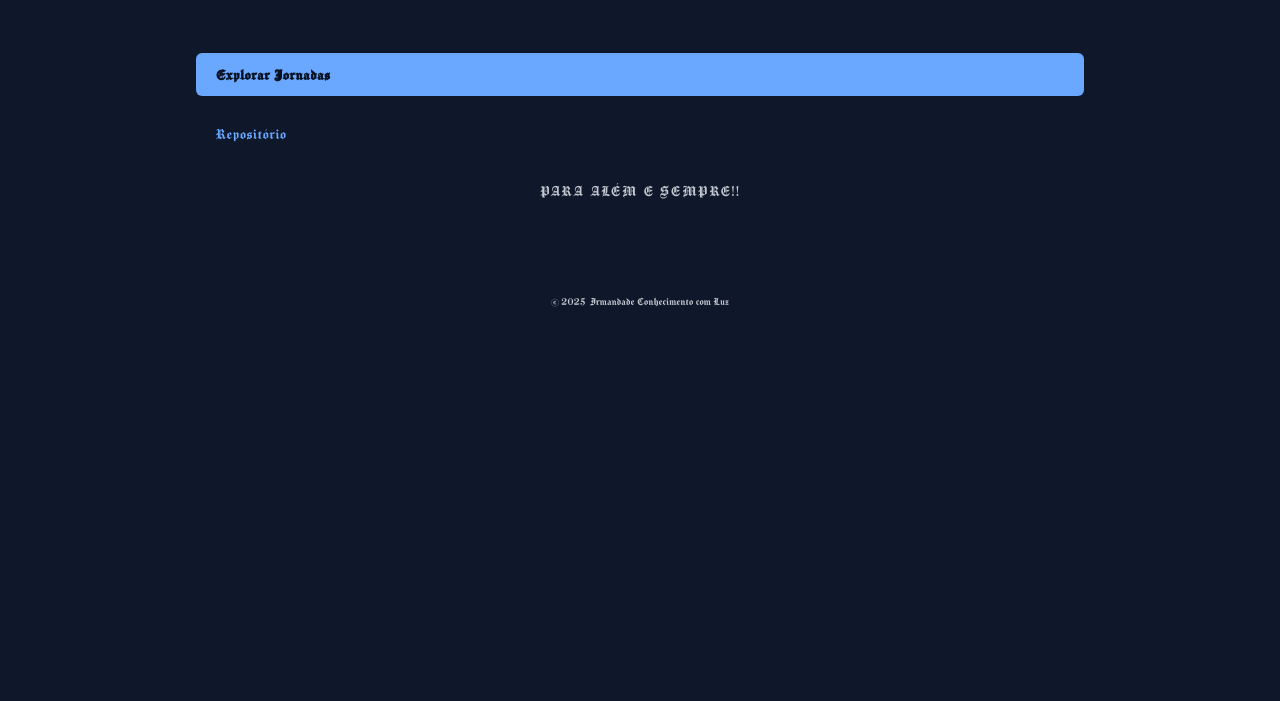
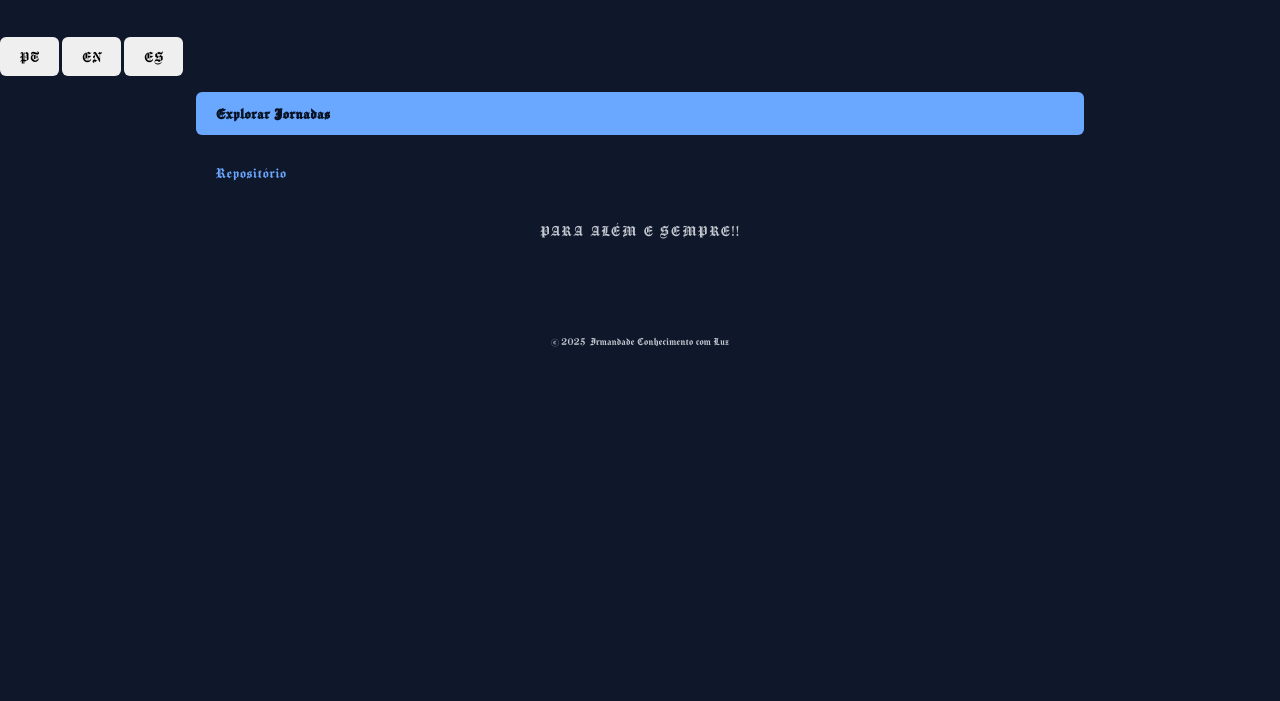
Before and after one commit to RogerioTorre10/Irmandade-Conhecimento-com-Luz, a website: page public/index.html in a window 1280 px wide. Shown: the part 99-800 px from the top of the page. Drawn offline with Linux system fonts and the light colour scheme.

Commit message:
Update index.html

```diff
--- a/public/index.html
+++ b/public/index.html
@@ -15,6 +15,13 @@
     <p>Fé, ciência e filosofia caminhando juntas para despertar e guiar. <span aria-hidden="true">🌟</span> Bem-vindo(a) à nossa jornada interior.</p>
   </header>
 
+  <!-- /public/index.html -->
+<nav class="lang-switch" aria-label="Escolher idioma">
+  <button class="lang-btn" data-lang="pt" aria-label="Português">PT</button>
+  <button class="lang-btn" data-lang="en" aria-label="English">EN</button>
+  <button class="lang-btn" data-lang="es" aria-label="Español">ES</button>
+</nav>
+
   <main class="container">
     <a class="btn primary" href="/jornadas.html">Explorar Jornadas</a>
     <a class="btn link" href="https://github.com/RogerioTorre10/Irmandade-Conhecimento-com-Luz" target="_blank" rel="noopener">Repositório</a>
@@ -24,6 +31,9 @@
   <footer class="site-footer">
     <small>© 2025 Irmandade Conhecimento com Luz</small>
   </footer>
+
+  <!-- /public/index.html -->
+<script src="/i18n/i18n.js"></script>
 
  <!-- ===== Núcleo (deve vir primeiro) ===== -->
 <script src="/jornada-utils.js"></script>
```
